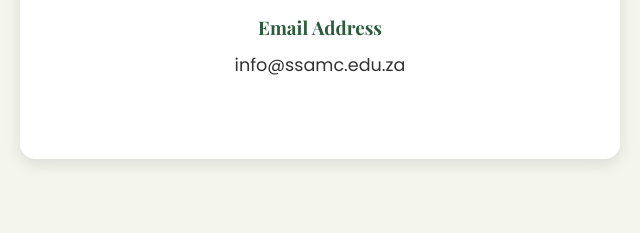
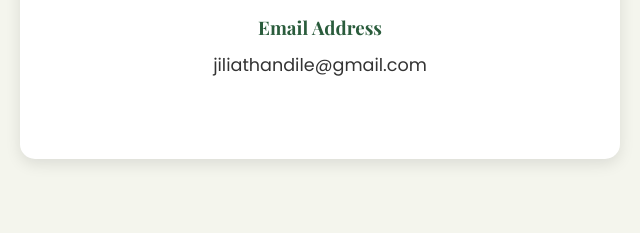
Before and after one commit to Skhulu9812/Website, a plain HTML site: page index.html in a window 1280 px wide. Shown: the part 6919-7152 px from the top of the page, 320-960 px from the left. Drawn offline with nearby package versions, Linux system fonts and the light colour scheme; no server answers.

Commit message:
Update index.html

```diff
--- a/index.html
+++ b/index.html
@@ -1407,7 +1407,7 @@
             <h3 class="editable" data-content="email-title">Email Address
                 <span class="edit-tooltip" data-target="email-title">✎</span>
             </h3>
-            <p class="editable" data-content="email-text">info@ssamc.edu.za
+            <p class="editable" data-content="email-text">jiliathandile@gmail.com
                 <span class="edit-tooltip" data-target="email-text">✎</span>
             </p>
         </div>
```
